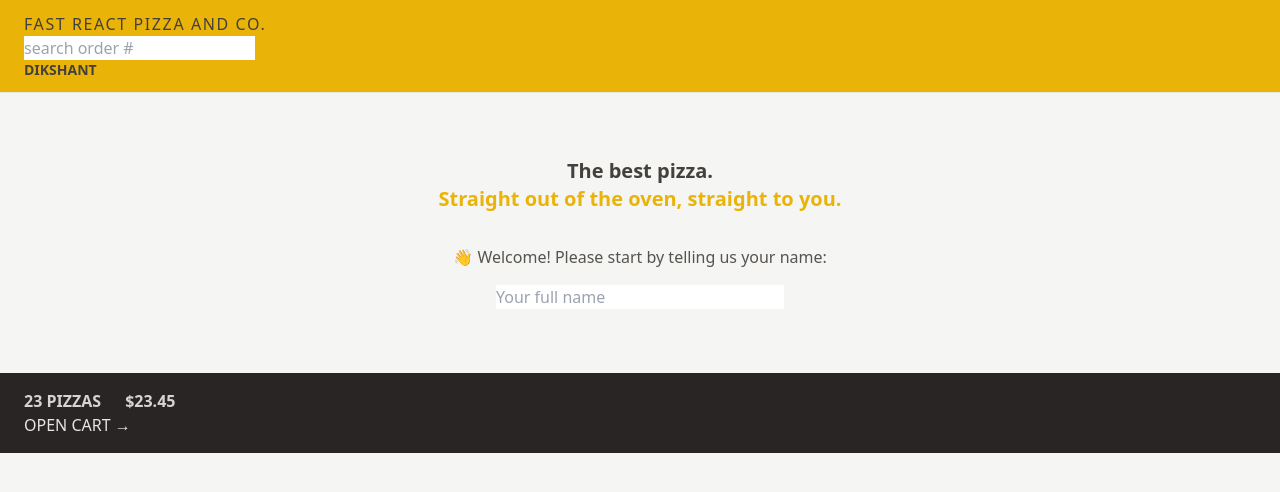
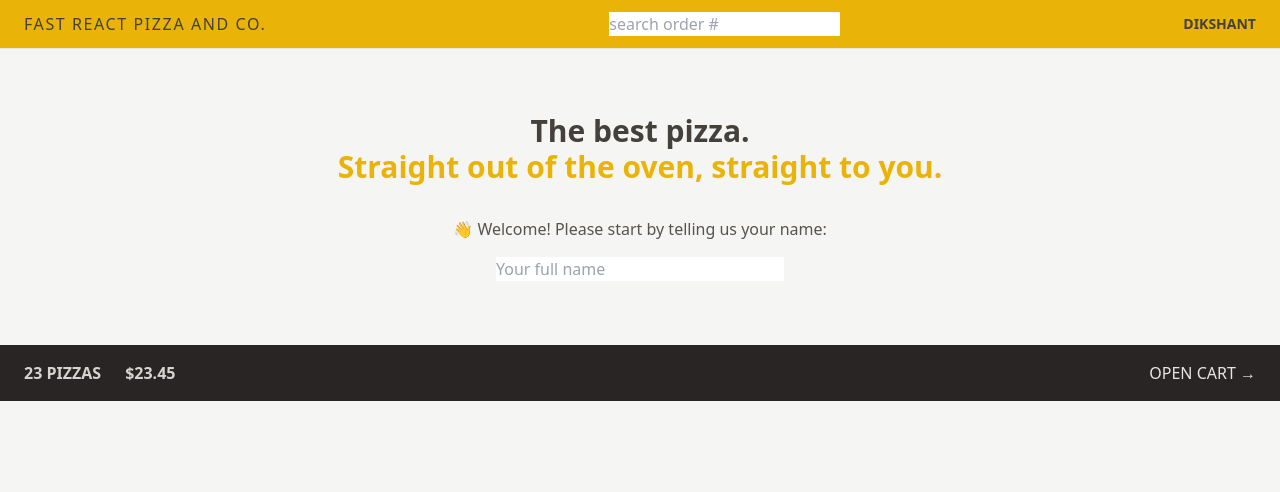
Before and after one commit to sharma-dikshant/Fast-react-pizza, a React (Vite) app: page / in a window 1280 px wide. Shown: the top 492 px of the page. Built offline with nearby package versions, Linux system fonts and the light colour scheme.

Commit message:
tailwind - 3: flexbox

```diff
--- a/src/features/cart/CartOverview.jsx
+++ b/src/features/cart/CartOverview.jsx
@@ -2,7 +2,7 @@ import { Link } from "react-router-dom";
 
 function CartOverview() {
   return (
-    <div className="bg-stone-800 px-4 py-4 text-sm uppercase text-stone-200 sm:px-6 md:text-base">
+    <div className="flex items-center justify-between bg-stone-800 px-4 py-4 text-sm uppercase text-stone-200 sm:px-6 md:text-base">
       <p className="space-x-4 font-semibold text-stone-300 sm:space-x-6">
         <span>23 pizzas</span>
         <span>$23.45</span>
--- a/src/features/user/Username.jsx
+++ b/src/features/user/Username.jsx
@@ -1,5 +1,5 @@
 function Username() {
-  return <div className="text-sm font-semibold">Dikshant</div>;
+  return <div className="hidden text-sm font-semibold md:block">Dikshant</div>;
 }
 
 export default Username;
--- a/src/ui/Header.jsx
+++ b/src/ui/Header.jsx
@@ -4,7 +4,7 @@ import Username from "../features/user/Username";
 
 function Header() {
   return (
-    <header className="pax- border-b border-stone-200 bg-yellow-500 px-4 py-3 uppercase sm:px-6">
+    <header className="flex items-center justify-between pax- border-b border-stone-200 bg-yellow-500 px-4 py-3 uppercase sm:px-6">
       <Link to="/" className="tracking-widest">
         Fast React Pizza and Co.
       </Link>
--- a/src/ui/Home.jsx
+++ b/src/ui/Home.jsx
@@ -1,8 +1,8 @@
 import CreateUser from "../features/user/CreateUser";
 function Home() {
   return (
-    <div className="my-10 sm:my-16 text-center">
-      <h1 className="mb-8 text-center text-xl font-semibold">
+    <div className="my-10 text-center sm:my-16 px-4">
+      <h1 className="mb-8 text-center text-3xl font-semibold">
         The best pizza.
         <br />
         <span className="text-yellow-500">
```
